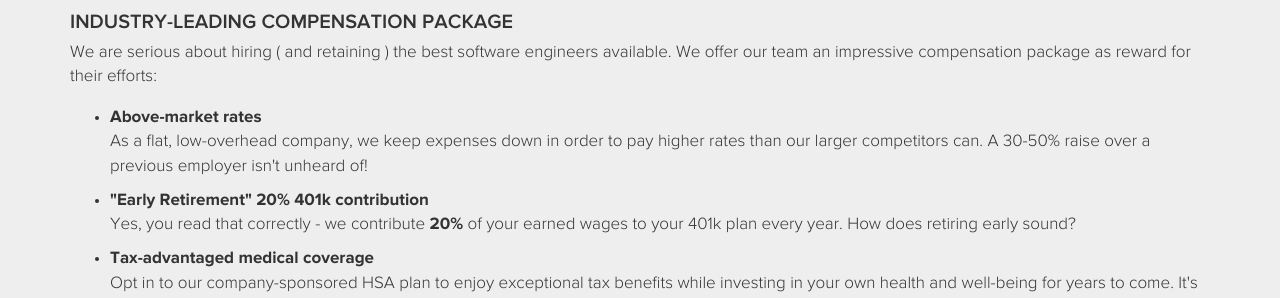
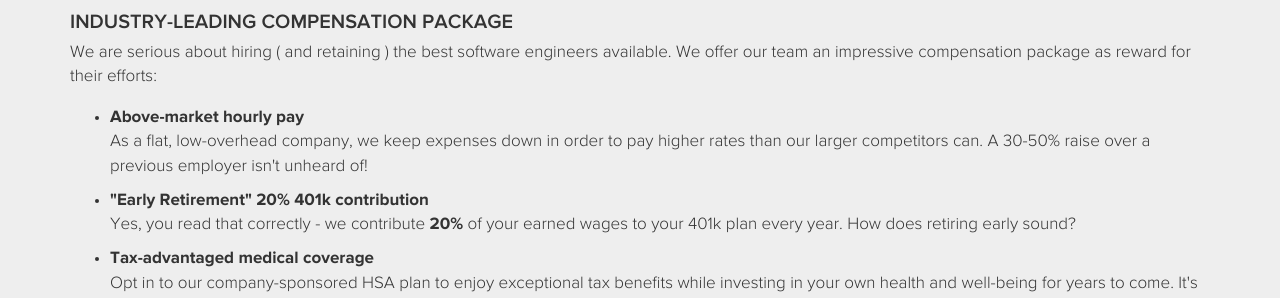
Before and after one commit to isabella232/captivationsoftware.github.io-archive, a Jekyll site: the page built from jobs/index.html, in a window 1280 px wide and 900 px high. Shown: the part 416-714 px from the top of the window. Built offline with Jekyll 4.4.1, drawn with Linux system fonts in a browser that asks for light colours; nearby versions of some CDN libraries.

Commit message:
New jobs page

```diff
--- a/jobs/index.html
+++ b/jobs/index.html
@@ -26,7 +26,7 @@ description: "Searching for a job in the software industry? Captivation Software
     </p>
     <ul>
       <li>
-        <strong>Above-market rates</strong>
+        <strong>Above-market hourly pay</strong>
         <p>As a flat, low-overhead company, we keep expenses down in order to pay higher rates than our larger competitors can. A 30-50% raise over a previous employer isn't unheard of!</p>
       </li>
       <li>
```
